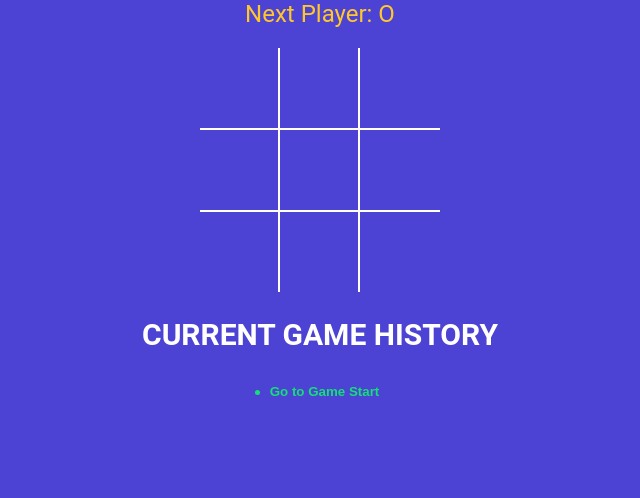
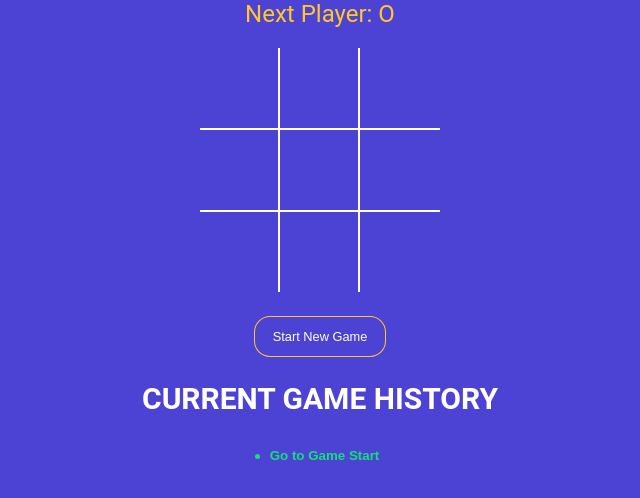
Before and after one commit to Katlego-kholisani/tictactoe-game, a React (Vite) app: page / in a window 1280 px wide. Shown: the top 498 px of the page, without its empty margins (320-960 px from the left). Built offline with nearby package versions, Linux system fonts and the light colour scheme.

Commit message:
Added Game reset button

```diff
--- a/src/App.jsx
+++ b/src/App.jsx
@@ -5,9 +5,11 @@
 import History from './components/history';
 import {calculateWinner} from './winner';
 
+const NEW_GAME = [{ squares: Array(9).fill(null), isXNext: false }];
+
 function App() {
 
-    const [history, setHistory] = useState([{ squares: Array(9).fill(null), isXNext: false }]);
+    const [history, setHistory] = useState(NEW_GAME);
     const [currentMove, setCurrentMove] = useState(0);
 
     const gamingBoard = history[currentMove];
@@ -53,11 +55,21 @@
     setCurrentMove(move);
   };
 
+  const onNewGameStart = () => {
+    setHistory(NEW_GAME);
+    setCurrentMove(0);
+  }
 
   return (
     <div className='app'>
       <StatusMessage winner={winner} gamingBoard = {gamingBoard}/>
       <Board squares={gamingBoard.squares} handleSquareClick={handleSquareClick}/>
+
+      <button type='button' onClick={onNewGameStart} className={
+        `btn-reset ${winner ? 'active': ''}`
+      }
+
+      >Start New Game</button>
 
       <h2>CURRENT GAME HISTORY</h2>
       <History history= {history} moveTo={moveTo} currentMove= {currentMove}/>
```
